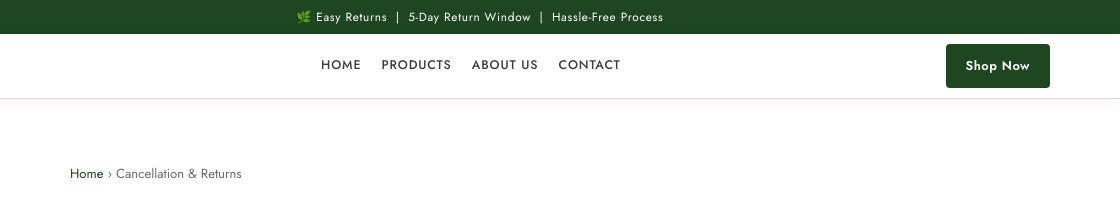
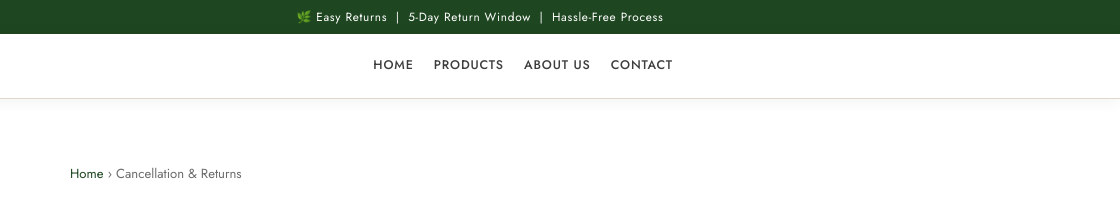
Before and after one commit to Captainswin/jivansh-wellness, a plain HTML site: page cancellation-policy.html in a window 1280 px wide. Shown: the top 206 px of the page, 160-1280 px from the left. Drawn offline with nearby package versions, Linux system fonts and the light colour scheme.

Commit message:
Update cancellation-policy.html

```diff
--- a/cancellation-policy.html
+++ b/cancellation-policy.html
@@ -12,7 +12,7 @@
   <div class="header-inner">
     <a href="index.html" class="logo"><img src="assets/images/logo.png" alt="Jivansh Wellness" class="logo-img"></a>
     <nav class="desktop-nav"><a href="index.html">Home</a><a href="products.html">Products</a><a href="about.html">About Us</a><a href="contact.html">Contact</a></nav>
-    <div class="header-actions"><a href="products.html" class="btn-primary" style="padding:9px 18px;font-size:0.8rem;">Shop Now</a><button class="hamburger" id="hamburger"><span></span><span></span><span></span></button></div>
+    <div class="header-actions"><button class="hamburger" id="hamburger"><span></span><span></span><span></span></button></div>
   </div>
   <div class="mobile-nav" id="mobile-nav"><a href="index.html" onclick="closeMobileNav()">Home</a><a href="products.html" onclick="closeMobileNav()">Products</a><a href="about.html" onclick="closeMobileNav()">About Us</a><a href="contact.html" onclick="closeMobileNav()">Contact</a><a href="products.html" class="mobile-cta" onclick="closeMobileNav()">Shop Now</a></div>
 </header>
```
